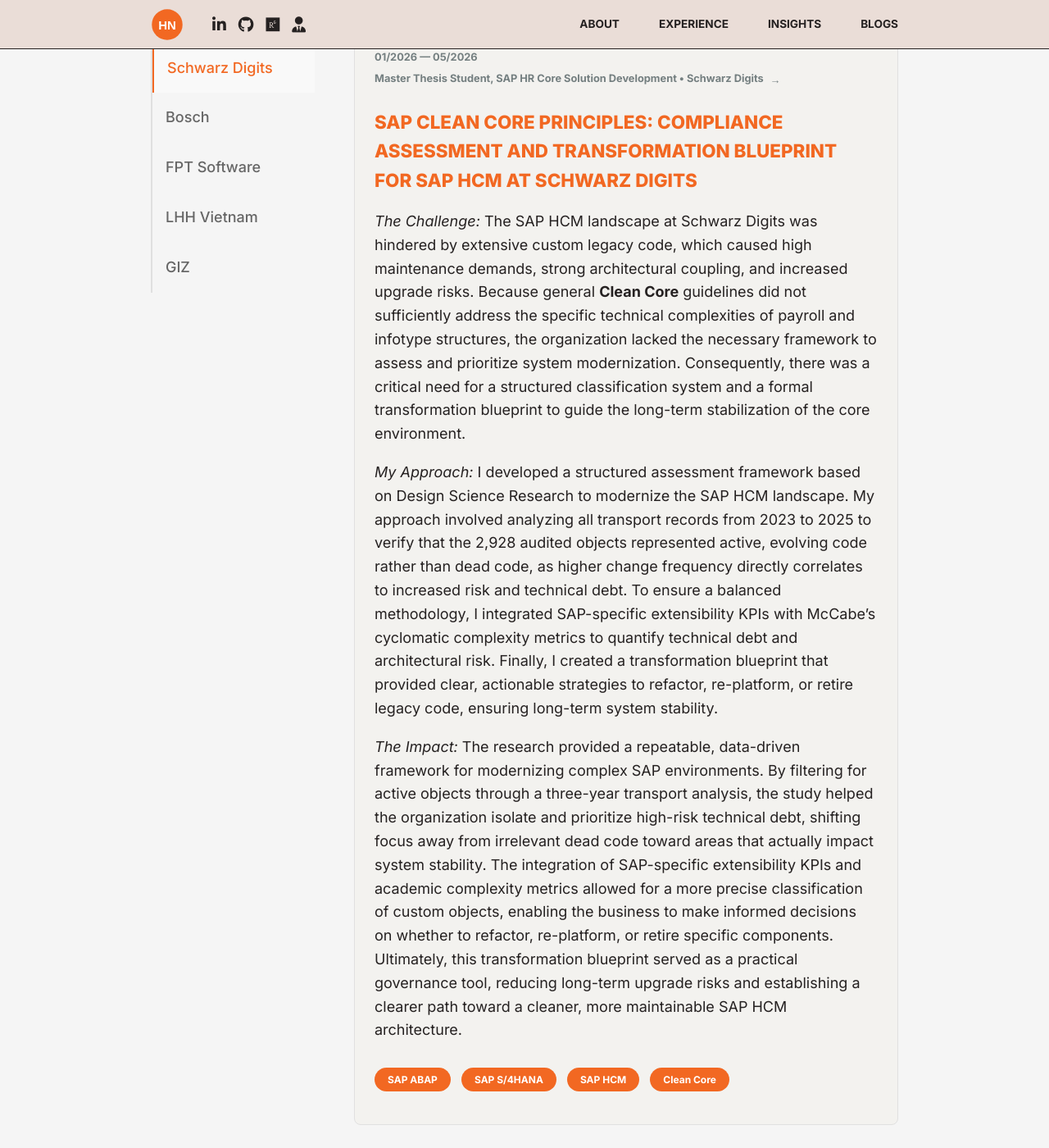
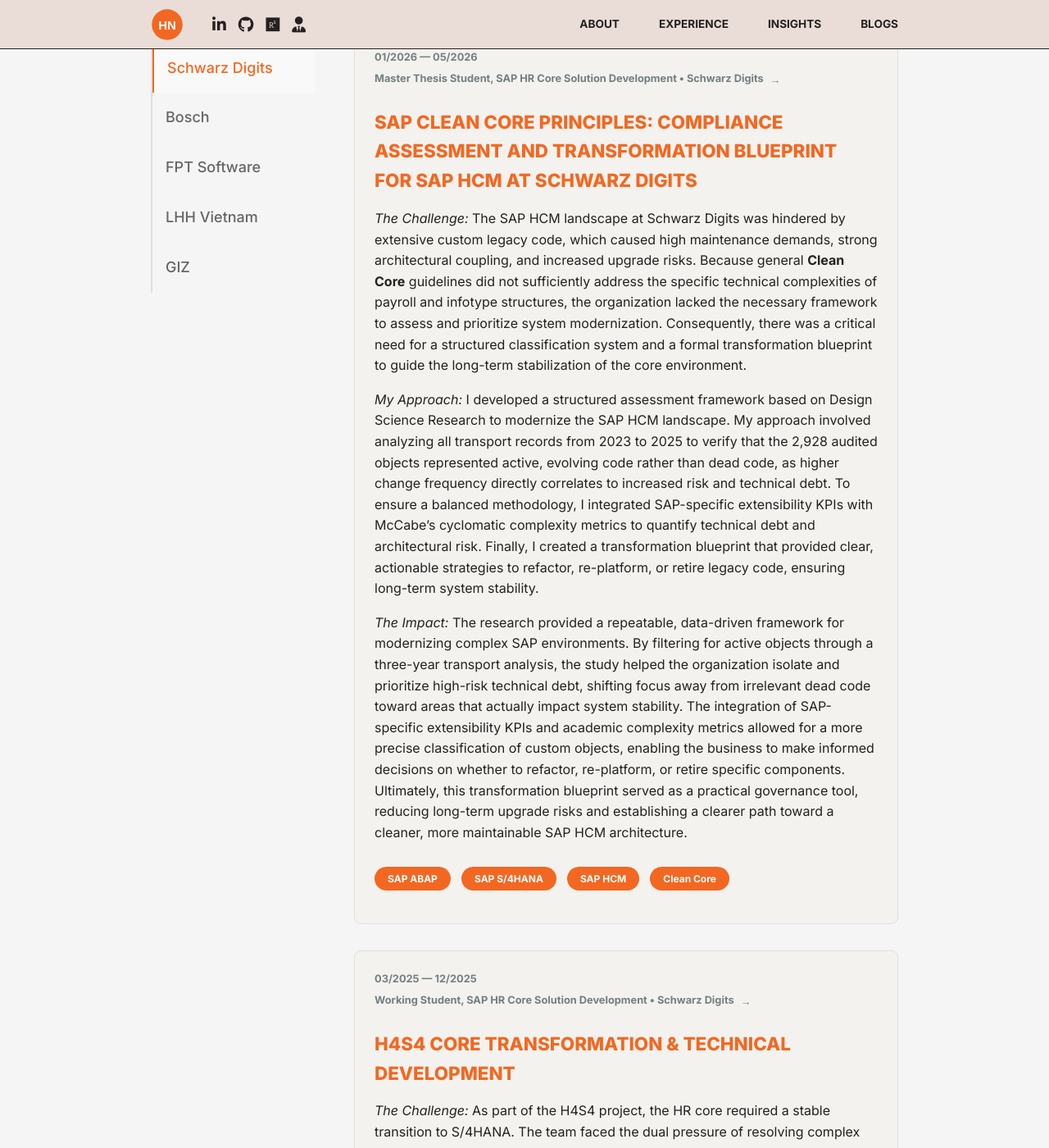
Before and after one commit to huongntn/portfolio-website, a Jekyll site: the page built from archive/index.html, in a window 1280 px wide and 1400 px high, scrolled down 212 px. Shown: the whole window at 82% size. Built offline with Jekyll 4.4.1, drawn with Linux system fonts in a browser that asks for light colours.

Commit message:
Update style.css

```diff
--- a/assets/css/style.css
+++ b/assets/css/style.css
@@ -107,6 +107,7 @@
 /* Content area */
 .tab-content { display: none; flex-direction: column; gap: 2rem; }
 .tab-content.active { display: flex; }
+.tab-content p { font-size: 1rem; line-height: 1.6; }
 
 /* Research page */
 .research-list { display: flex; flex-direction: column; gap: 20px; max-width: 960px; margin: 3rem auto; }
@@ -175,5 +176,5 @@
   .research-card { flex-direction: column; align-items: flex-start; gap: 1rem; padding: 1rem; }
   .card-image { flex: 0 0 100%; width: 100%; }
   .card-content h3 { font-size: 1.2rem; }
-  .card-content p { font-size: 0.95rem; line-height: 1.5; }
+  .card-content p, .tab-content p { font-size: 0.95rem; line-height: 1.5; }
 }
```
